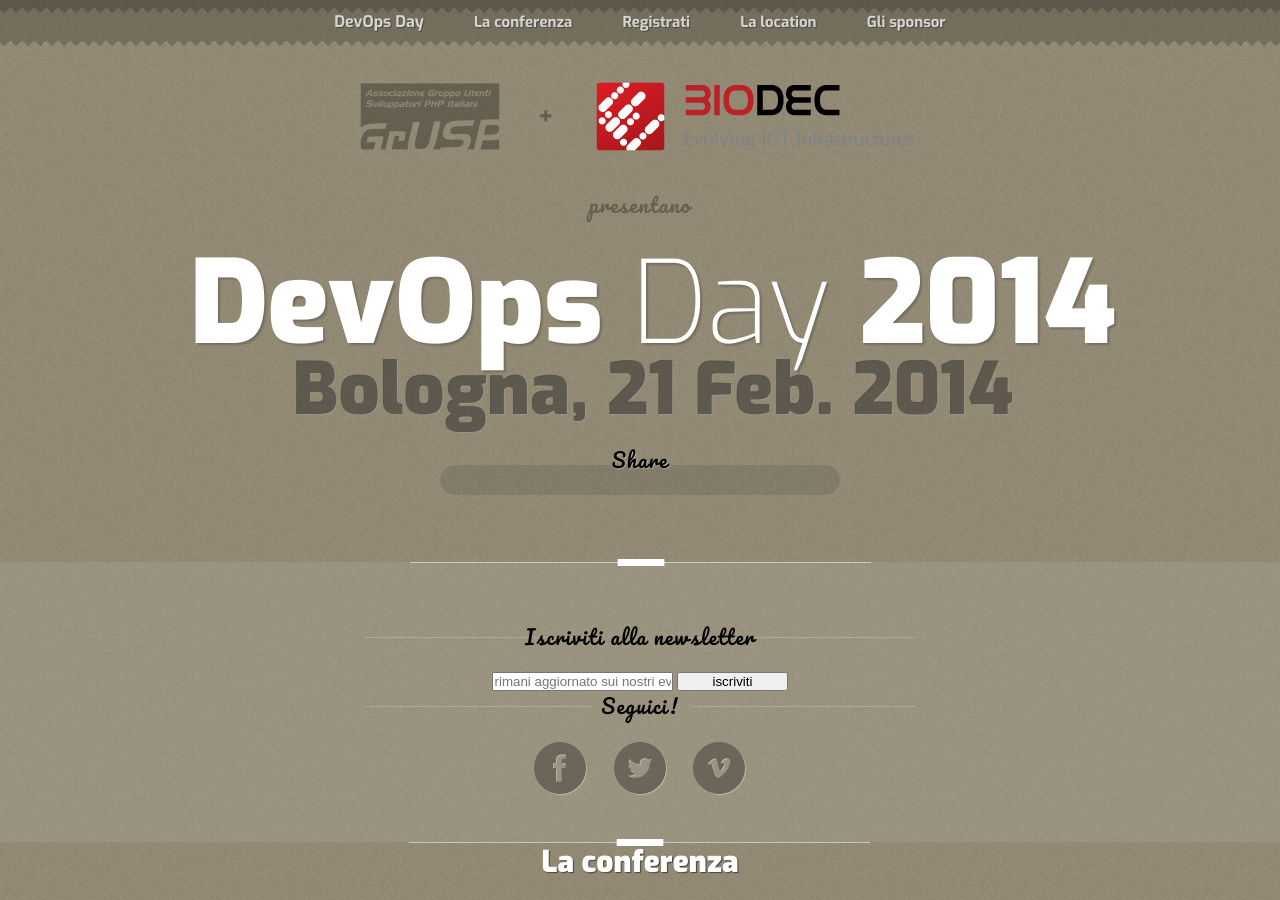
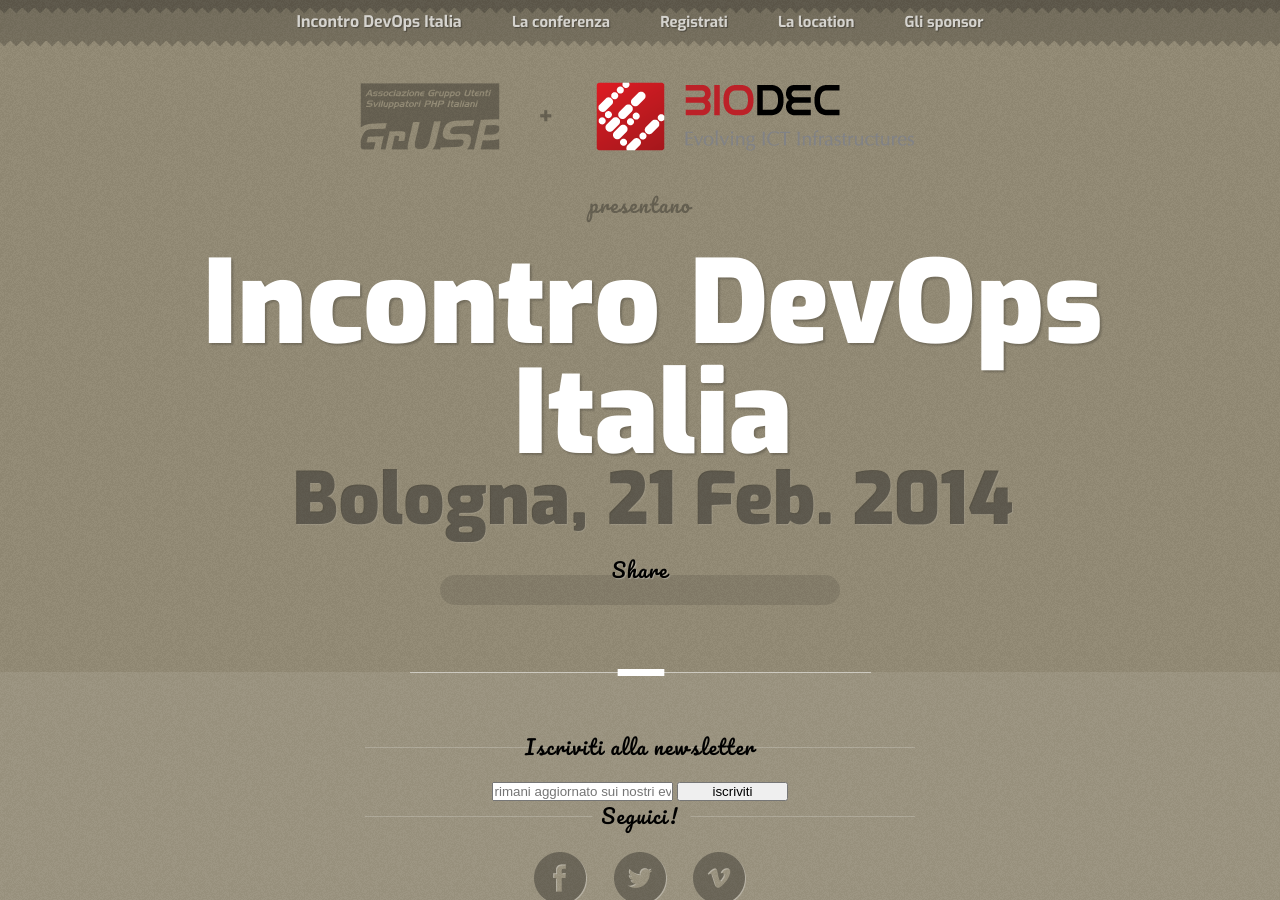
Before and after one commit to GrUSP/devops-day-2014, a Jekyll site: the page built from index.html, in a window 1280 px wide and 900 px high. Built offline with Jekyll 4.4.1, drawn with Linux system fonts in a browser that asks for light colours; Markdown is read by kramdown in place of the engine named in the settings; comment, search, counter and statistics services are not loaded.

Commit message:
Cambiato titolo

```diff
--- a/index.html
+++ b/index.html
@@ -1,7 +1,7 @@
 ---
 layout: devops
-title: DevOps Day
-ttl: DevOps <em>Day</em> 2014
+title: Incontro DevOps Italia
+ttl: Incontro DevOps Italia
 conf_data: "Bologna, 21 Feb. 2014"
 cfp: false
 speakers: false
```
